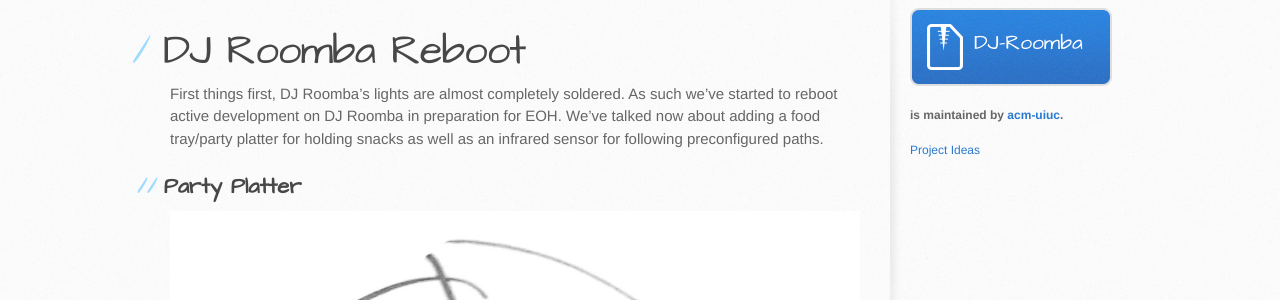
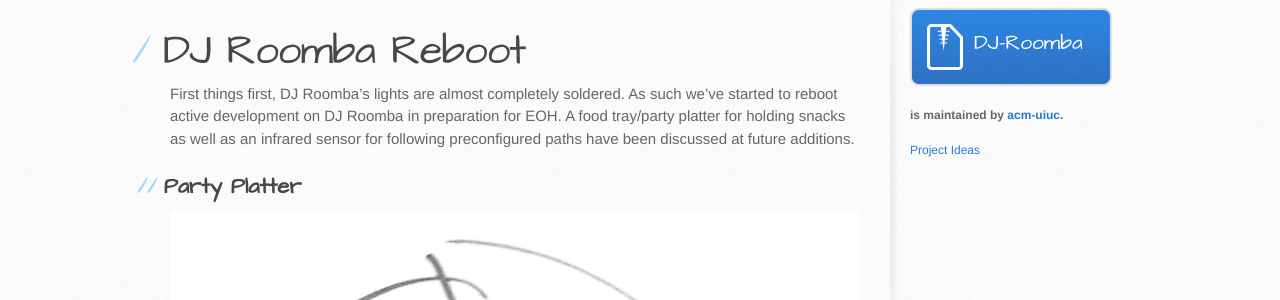
Before and after one commit to acm-uiuc/sigdave, a Jekyll site: the page built from _posts/2014-12-05-meeting-minutes.md, in a window 1280 px wide and 1400 px high. Shown: the part 262-562 px from the top of the window. Built offline with Jekyll 4.4.1, drawn with Linux system fonts in a browser that asks for light colours; some of the changed text lies outside the part shown.

Commit message:
fixed some engrish

```diff
--- a/_posts/2014-12-05-meeting-minutes.md
+++ b/_posts/2014-12-05-meeting-minutes.md
@@ -7,9 +7,9 @@
 
 First things first, DJ Roomba's lights are almost completely
 soldered. As such we've started to reboot active development on
-DJ Roomba in preparation for EOH. We've talked now about adding
-a food tray/party platter for holding snacks as well as an
-infrared sensor for following preconfigured paths.
+DJ Roomba in preparation for EOH. A food tray/party platter for
+holding snacks as well as an infrared sensor for following
+preconfigured paths have been discussed at future additions.
 
 ## Party Platter ##
 
@@ -39,8 +37,8 @@
 
 <img src="{{ site.baseurl }}images/sticker.jpg" />
 
-We developing all of our projects, we always wished we had a whiteboard
-to work with in the back room. Furthermore, we figured it'd be nice to
+When developing all of our projects, we always wished there was an accessible
+whiteboard to work with in the back room. Furthermore, we figured it'd be nice to
 be able to place parts directly on it to make measurements and facilitate
 design. As such we installed some whiteboard sticker decals on tables in
 the backroom.
```
Also changed, not shown: other parts of _posts/2014-12-05-meeting-minutes.md (+0 -2 lines).
